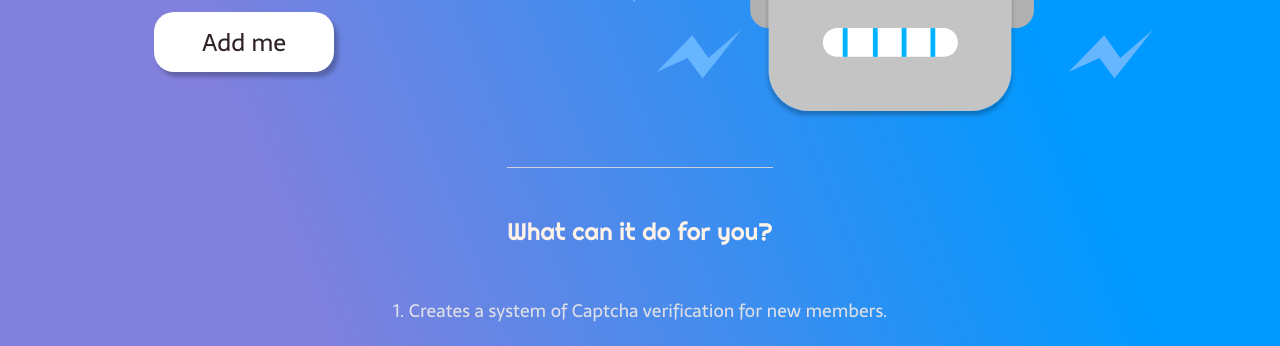
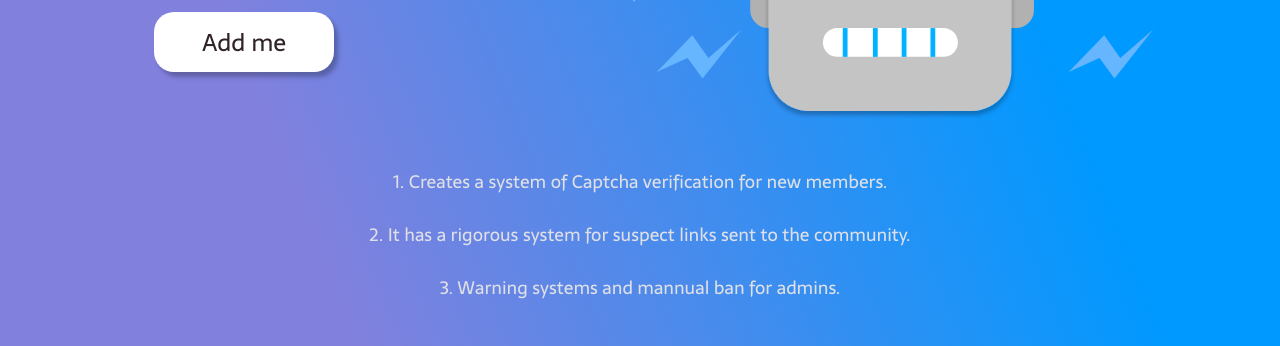
Before and after one commit to luizfboss/SafetyBot, a plain HTML site: page index.html in a window 1280 px wide. Shown: the part 404-750 px from the top of the page. Drawn offline with Linux system fonts and the light colour scheme.

Commit message:
Update index.html

```diff
--- a/index.html
+++ b/index.html
@@ -32,7 +32,7 @@
         </section>
 
         <section id="content2">
-            <h3 id="content2-h3">What can it do for you?</h3>
+
             <p id="content2-p">1. Creates a system of Captcha verification for new members.</p>
             <p id="content2-p">2. It has a rigorous system for suspect links sent to the community.</p>
             <p id="content2-p">3. Warning systems and mannual ban for admins.</p>
```
